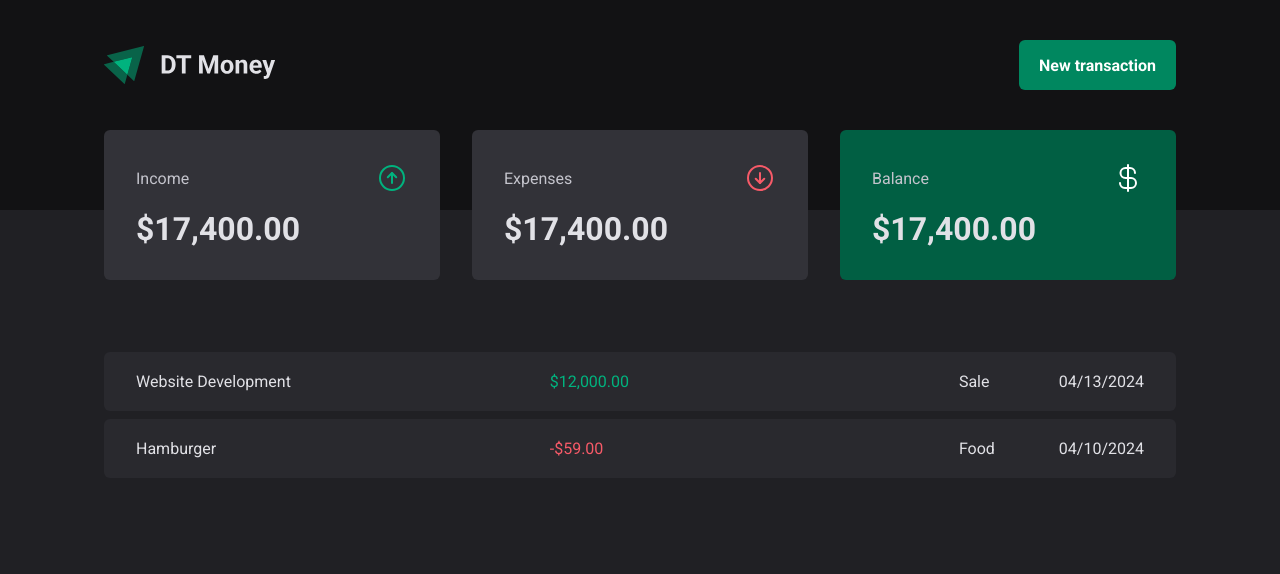
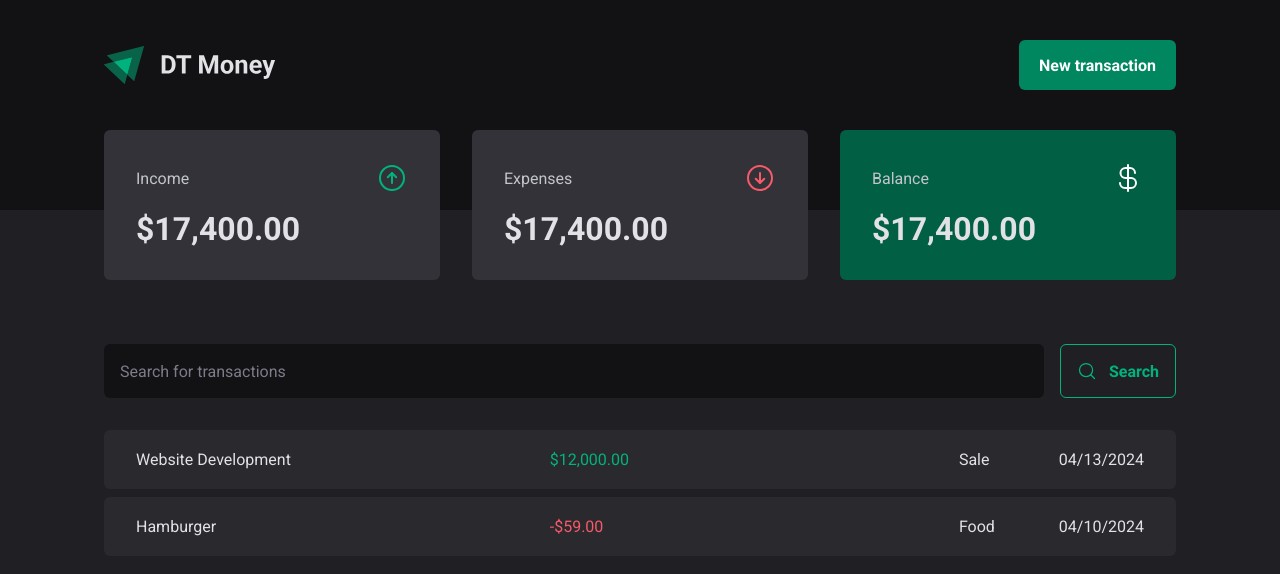
Before and after one commit to martahil/03-dt-money, a React (Vite) app: page / in a window 1280 px wide. Shown: the top 574 px of the page. Built offline with nearby package versions, Linux system fonts and the light colour scheme.

Commit message:
Feat: create and style SearchForm component

```diff
--- /dev/null
+++ b/src/pages/Transactions/components/SearchForm/index.tsx
@@ -0,0 +1,15 @@
+import { MagnifyingGlass } from "phosphor-react";
+import { SearchFormContainer } from "./styles";
+
+export function SearchForm() {
+  return(
+    <SearchFormContainer>
+      <input type="text" placeholder="Search for transactions" />
+
+      <button type="submit">
+        <MagnifyingGlass size={20} />
+        Search
+      </button>
+    </SearchFormContainer>
+  )
+}
--- /dev/null
+++ b/src/pages/Transactions/components/SearchForm/styles.ts
@@ -0,0 +1,41 @@
+import styled from "styled-components";
+
+export const SearchFormContainer = styled.form`
+  display: flex;
+  gap: 1rem;
+
+  input {
+    flex: 1;
+    border-radius: 6px;
+    border: 0;
+    background: ${props => props.theme['gray-900']};
+    color: ${props => props.theme['gray-300']};
+    padding: 1rem;
+
+    &::placeholder {
+      color: ${props => props.theme['gray-500']};
+    }
+  }
+
+  button {
+    display: flex;
+    align-items: center;
+    gap: 0.75rem;
+
+    border: 0;
+    padding: 1rem;
+    background: transparent;
+    border: 1px solid ${props => props.theme['green-300']};
+    color: ${props => props.theme['green-300']};
+    font-weight: bold;
+    border-radius: 6px;
+
+    &:hover {
+      background: ${props => props.theme['green-500']};
+      border-color: 1px solid ${props => props.theme['green-500']};
+      color: ${props => props.theme.white};
+      transition: background-color 0.2s, color 0.2s, border-color 0.2s;
+    }
+  }
+
+`
--- a/src/pages/Transactions/index.tsx
+++ b/src/pages/Transactions/index.tsx
@@ -1,5 +1,6 @@
 import { Header } from "../../components/Header";
 import { Summary } from "../../components/Summary";
+import { SearchForm } from "./components/SearchForm";
 import {  PriceHighlight, TransactionsContainer, TransactionsTable } from "./styles";
 
 export function Transactions() {
@@ -9,6 +10,8 @@
       <Summary />
 
       <TransactionsContainer>
+        <SearchForm />
+
         <TransactionsTable>
           <tbody>
             <tr>
--- a/src/pages/Transactions/styles.ts
+++ b/src/pages/Transactions/styles.ts
@@ -11,7 +11,7 @@
   width: 100%;
   border-collapse: separate;
   border-spacing: 0 0.5rem;
-  /* margin-top: 1.5rem; */
+  margin-top: 1.5rem;
 
   td {
     padding: 1.25rem 2rem;
```
